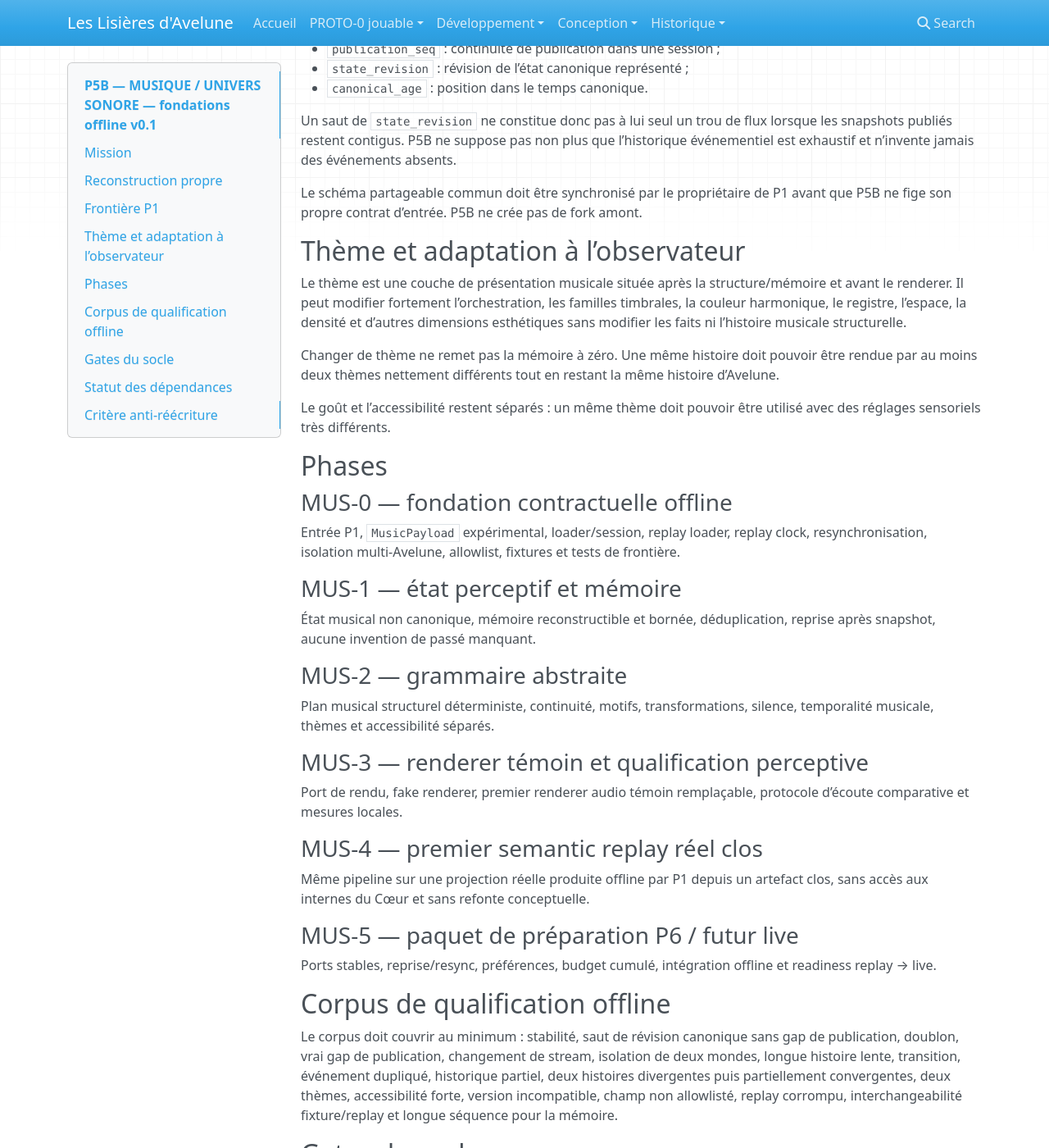
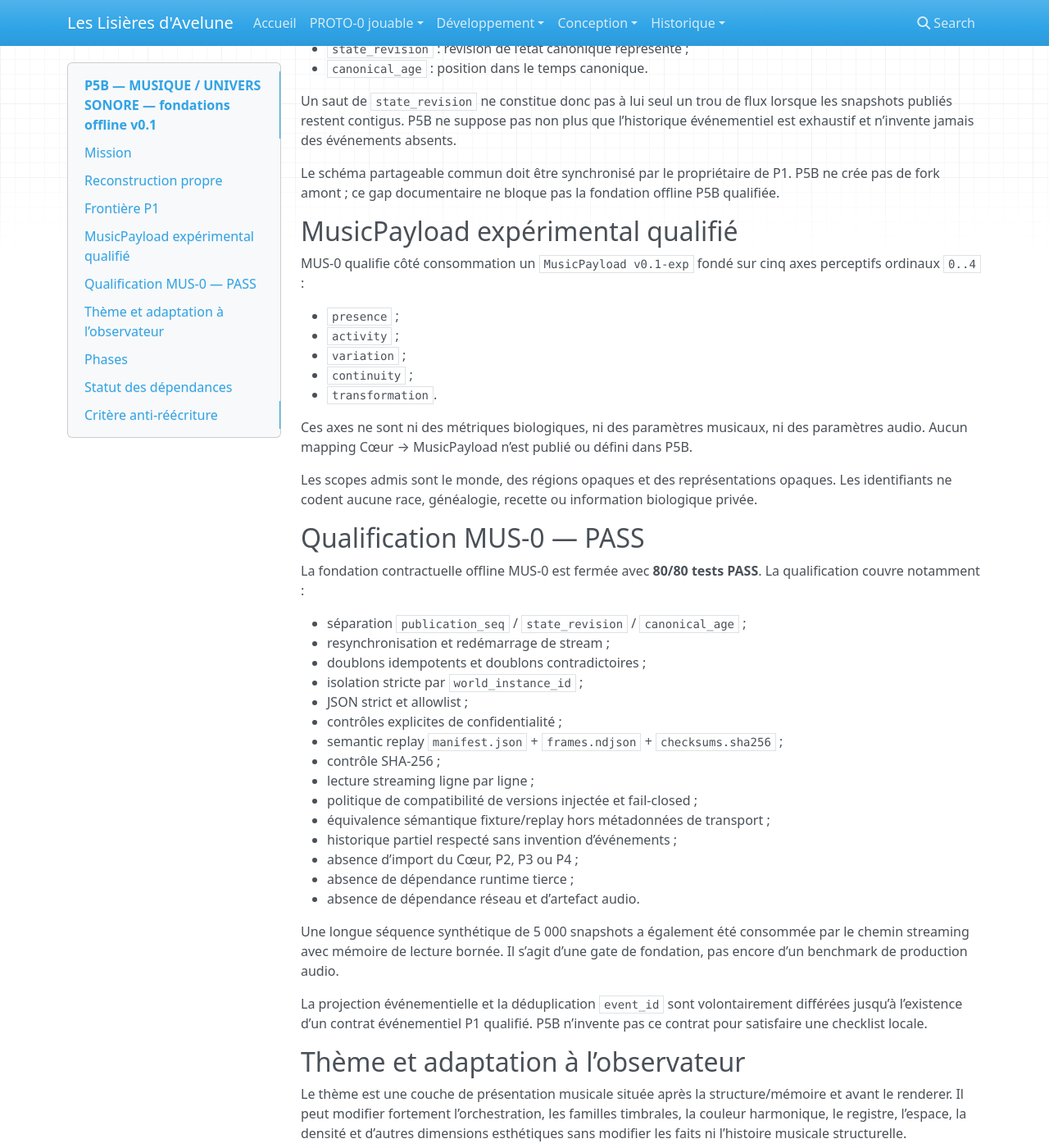
Before and after one commit to Abeliome-Officiel/les-lisieres-avelune, an MkDocs documentation site: the page built from docs/p5_musique_fondations_offline_v0.1.md, in a window 1280 px wide and 1400 px high, scrolled down 1209 px. Shown: the whole window at 82% size. Built offline with MkDocs 1.6.1, drawn with Linux system fonts in a browser that asks for light colours; nearby versions of some CDN libraries; some of the changed text lies outside the part shown.

Commit message:
docs: record P5B MUS-0 offline qualification

```diff
--- a/docs/p5_musique_fondations_offline_v0.1.md
+++ b/docs/p5_musique_fondations_offline_v0.1.md
@@ -1,7 +1,7 @@
 # P5B — MUSIQUE / UNIVERS SONORE — fondations offline v0.1
 
 > Date : 19 août 2026
-> Statut : **architecture PASS · cahier des charges VERT pour reconstruction offline · OFFLINE PASS NON · LIVE BLOCKED OUI**
+> Statut : **architecture PASS · MUS-0 OFFLINE PASS · P5B OFFLINE GLOBAL NON · LIVE BLOCKED OUI**
 
 ## Mission
 
@@ -53,7 +53,45 @@ La forme P1 qualifiée distingue :
 
 Un saut de `state_revision` ne constitue donc pas à lui seul un trou de flux lorsque les snapshots publiés restent contigus. P5B ne suppose pas non plus que l’historique événementiel est exhaustif et n’invente jamais des événements absents.
 
-Le schéma partageable commun doit être synchronisé par le propriétaire de P1 avant que P5B ne fige son propre contrat d’entrée. P5B ne crée pas de fork amont.
+Le schéma partageable commun doit être synchronisé par le propriétaire de P1. P5B ne crée pas de fork amont ; ce gap documentaire ne bloque pas la fondation offline P5B qualifiée.
+
+## MusicPayload expérimental qualifié
+
+MUS-0 qualifie côté consommation un `MusicPayload v0.1-exp` fondé sur cinq axes perceptifs ordinaux `0..4` :
+
+- `presence` ;
+- `activity` ;
+- `variation` ;
+- `continuity` ;
+- `transformation`.
+
+Ces axes ne sont ni des métriques biologiques, ni des paramètres musicaux, ni des paramètres audio. Aucun mapping Cœur → MusicPayload n’est publié ou défini dans P5B.
+
+Les scopes admis sont le monde, des régions opaques et des représentations opaques. Les identifiants ne codent aucune race, généalogie, recette ou information biologique privée.
+
+## Qualification MUS-0 — PASS
+
+La fondation contractuelle offline MUS-0 est fermée avec **80/80 tests PASS**. La qualification couvre notamment :
+
+- séparation `publication_seq` / `state_revision` / `canonical_age` ;
+- resynchronisation et redémarrage de stream ;
+- doublons idempotents et doublons contradictoires ;
+- isolation stricte par `world_instance_id` ;
+- JSON strict et allowlist ;
+- contrôles explicites de confidentialité ;
+- semantic replay `manifest.json` + `frames.ndjson` + `checksums.sha256` ;
+- contrôle SHA-256 ;
+- lecture streaming ligne par ligne ;
+- politique de compatibilité de versions injectée et fail-closed ;
+- équivalence sémantique fixture/replay hors métadonnées de transport ;
+- historique partiel respecté sans invention d’événements ;
+- absence d’import du Cœur, P2, P3 ou P4 ;
+- absence de dépendance runtime tierce ;
+- absence de dépendance réseau et d’artefact audio.
+
+Une longue séquence synthétique de 5 000 snapshots a également été consommée par le chemin streaming avec mémoire de lecture bornée. Il s’agit d’une gate de fondation, pas encore d’un benchmark de production audio.
+
+La projection événementielle et la déduplication `event_id` sont volontairement différées jusqu’à l’existence d’un contrat événementiel P1 qualifié. P5B n’invente pas ce contrat pour satisfaire une checklist locale.
 
 ## Thème et adaptation à l’observateur
 
@@ -65,13 +103,13 @@ Le goût et l’accessibilité restent séparés : un même thème doit pouvoir
 
 ## Phases
 
-### MUS-0 — fondation contractuelle offline
+### MUS-0 — fondation contractuelle offline — **PASS / CLOSED**
 
-Entrée P1, `MusicPayload` expérimental, loader/session, replay loader, replay clock, resynchronisation, isolation multi-Avelune, allowlist, fixtures et tests de frontière.
+Entrée P1, `MusicPayload` expérimental, loader/session, replay loader, replay clock, resynchronisation, isolation multi-Avelune, allowlist, fixtures, streaming, compatibilité et tests de frontière.
 
-### MUS-1 — état perceptif et mémoire
+### MUS-1 — état perceptif et mémoire — **NEXT**
 
-État musical non canonique, mémoire reconstructible et bornée, déduplication, reprise après snapshot, aucune invention de passé manquant.
+État musical non canonique, mémoire reconstructible et bornée, reprise après snapshot, aucune invention de passé manquant, partitionnement strict par monde.
 
 ### MUS-2 — grammaire abstraite
 
@@ -89,38 +127,16 @@ Même pipeline sur une projection réelle produite offline par P1 depuis un arte
 
 Ports stables, reprise/resync, préférences, budget cumulé, intégration offline et readiness replay → live.
 
-## Corpus de qualification offline
-
-Le corpus doit couvrir au minimum : stabilité, saut de révision canonique sans gap de publication, doublon, vrai gap de publication, changement de stream, isolation de deux mondes, longue histoire lente, transition, événement dupliqué, historique partiel, deux histoires divergentes puis partiellement convergentes, deux thèmes, accessibilité forte, version incompatible, champ non allowlisté, replay corrompu, interchangeabilité fixture/replay et longue séquence pour la mémoire.
-
-## Gates du socle
-
-Le socle ne sera déclaré `OFFLINE PASS` qu’après qualification mécanique de :
-
-- validation/versionnement stricts ;
-- continuité `publication_seq` ;
-- resynchronisation ;
-- isolation multi-Avelune ;
-- intégrité replay ;
-- déduplication ;
-- absence d’invention d’histoire ;
-- mémoire reconstructible et bornée ;
-- déterminisme du plan structurel ;
-- thème n’altérant pas l’histoire ;
-- accessibilité n’altérant pas faits/mémoire/structure ;
-- renderer découplé du contrat monde ;
-- aucune importation des internes Cœur/P2/P3/P4 ;
-- scan de fuite ;
-- non-régression de coût offline.
-
 ## Statut des dépendances
 
-- P0/O1 : **intouchable** ; ne bloque pas le travail offline.
-- P1 : frontière amont ; synchronisation documentaire `publication_seq` encore nécessaire avant gel du contrat MUS-0.
+- P0/O1 : **intouchable** ; ne bloque pas MUS-1→3 offline.
+- P1 : frontière amont ; gap documentaire `publication_seq` encore ouvert côté forme partageable, non bloquant pour MUS-0 qualifié.
+- P0 live + P1 live : bloquants pour le futur branchement live.
+- premier replay réel MUSIQUE : encore ouvert, non bloquant pour MUS-1→3 offline.
 - P2/P3/P4 : non bloquants pour P5B offline.
 - P6 : intégrateur futur, non bloquant.
 - P8 : persistance future des préférences, non bloquante pour les profils locaux.
-- moteur audio final, races et TF/TD/RPG : non requis pour fermer les fondations P5B.
+- moteur audio final, races et TF/TD/RPG : non requis à ce stade.
 
 ## Critère anti-réécriture
 
```
